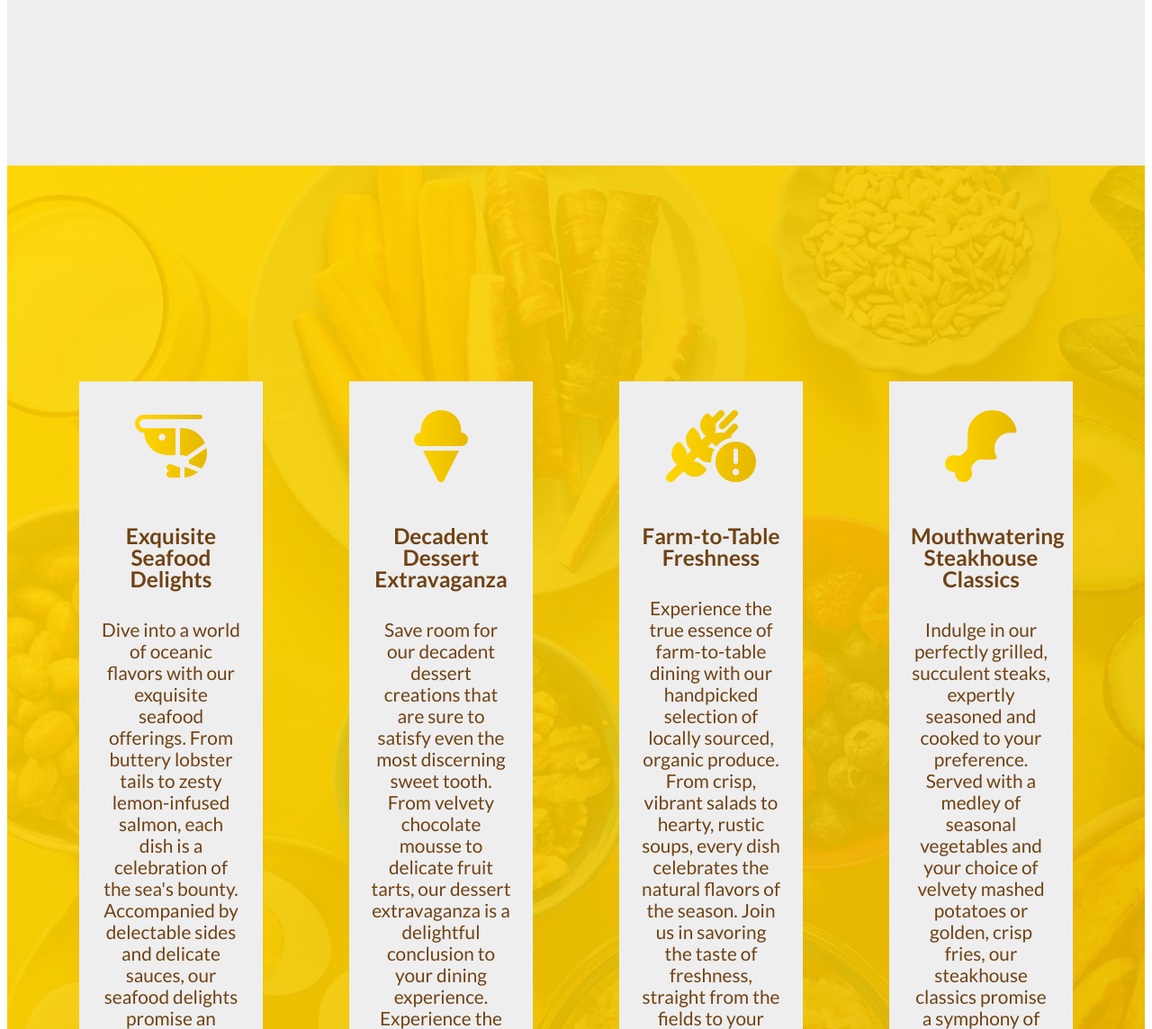
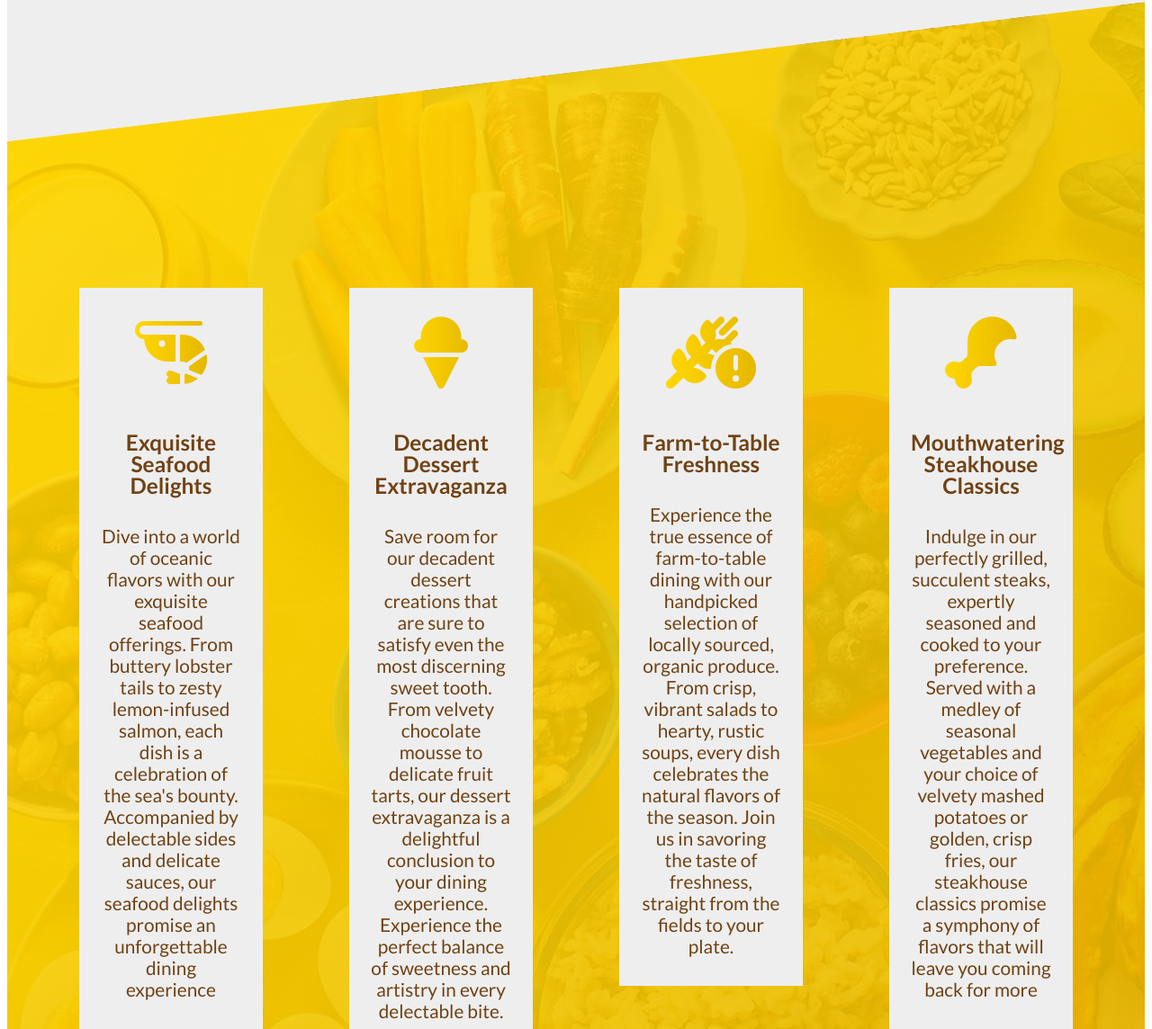
Before and after one commit to MuhammadAsadUllah000/TastyDelights-Project, a website: page index.html in a window 1280 px wide. Shown: the part 1485-2629 px from the top of the page at 90% size. Drawn offline with Linux system fonts and the light colour scheme.

Commit message:
updated code

```diff
--- a/index.html
+++ b/index.html
@@ -70,7 +70,7 @@
 
         </section>
 
-        <section class="feature">
+        <section class="feature-section">
             <div class="row">
                 <div class="col-1-of-4">
                     <div class="feature-box">
--- a/sass/components/feature.scss
+++ b/sass/components/feature.scss
@@ -1,7 +1,15 @@
-.feature{
+.feature-section{
     padding: 15rem 0;
     background-image:linear-gradient(to right bottom,rgba($color-primary-light,.9),rgba($color-primary-dark,.9)), url(/Images/feature-image.jpg);
     background-size: cover;
+    margin-top: -6.5rem;
+
+    transform: skewY(-7deg);
+
+    &>*{
+        transform: skewY(7deg);
+    }
+
 }
 
 
@@ -13,7 +21,7 @@
     transition: all .4s;
 
     &:hover{
-        transform: scale(1.2);
+        transform: translateY(-1.5rem) scale(1.2);
     }
 }
 
```
Also changed, not shown: style.css.
